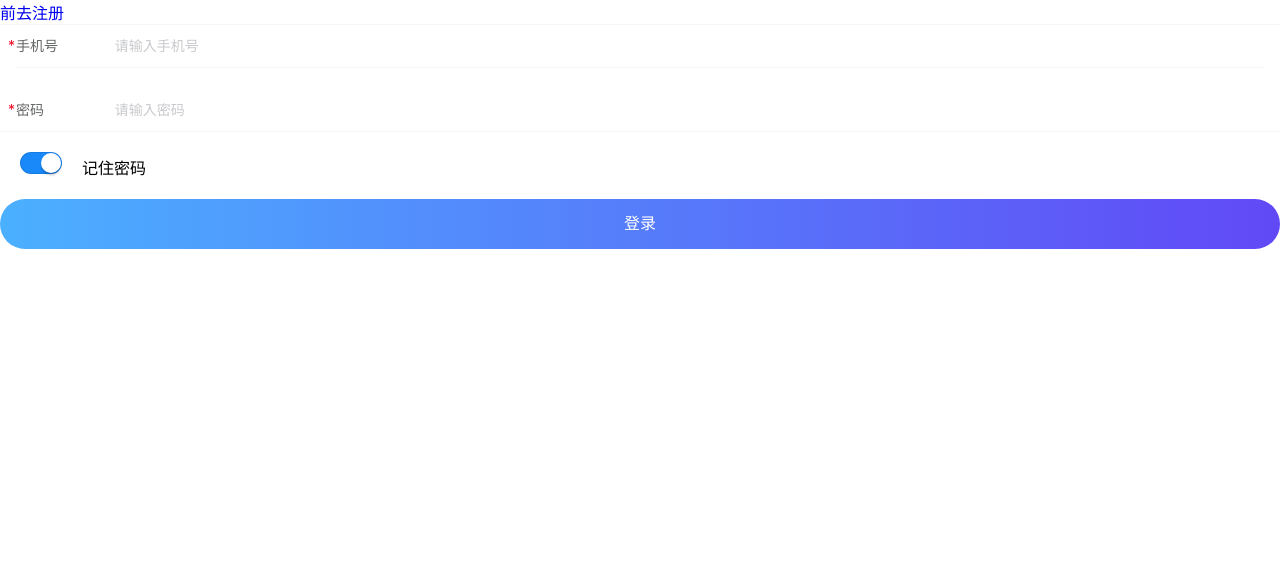
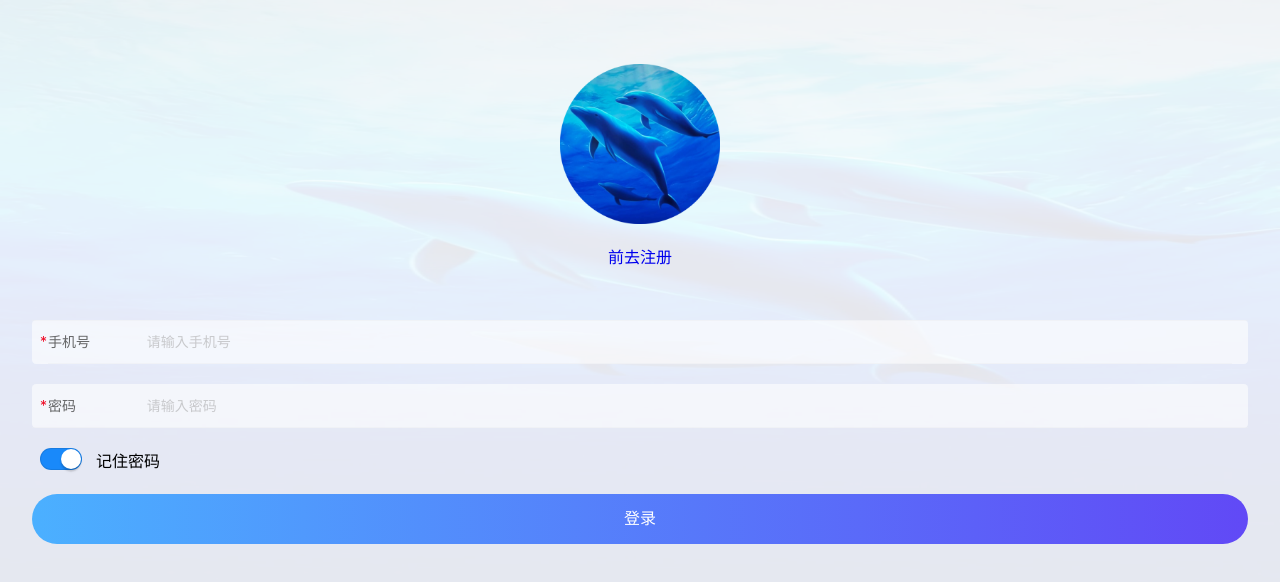
Before and after one commit to alone-lmh/Music-app, a Vue app: page /#/Login in a window 1280 px wide. Shown: the top 582 px of the page. Built offline with nearby package versions, Linux system fonts and the light colour scheme.

Commit message:
实现了登录注册功能

```diff
--- a/public/index.html
+++ b/public/index.html
@@ -16,6 +16,20 @@
       margin: 0;
       padding: 0;
       height: 100% !important;
+    }
+
+    .van-cell-group {
+      background-color: rgba(0, 0, 0, 0) !important;
+    }
+
+    .van-step__circle-container {
+      background: rgba(255, 255, 255, 0) !important;
+    }
+
+    .van-cell,
+    .van-steps {
+      background: rgba(255, 255, 255, 0.6) !important;
+      border-radius: 0.3em
     }
 
     .iptSearch form {
@@ -49,7 +63,7 @@
       width: 100%;
       background: #fff;
     }
-
+    #content{background:#fff;}
     #top {
       height: 0;
       overflow: hidden;
--- a/src/App.vue
+++ b/src/App.vue
@@ -12,8 +12,11 @@ export default {
 <style  scoped>
 
 #app {
+  background:url("../public/bg.png");
+  background-size:100% 100%;
   height: 100%;
   display: flex;
   flex-direction: column;
 }
+
 </style>
--- a/src/components/Search/searchResult.vue
+++ b/src/components/Search/searchResult.vue
@@ -28,7 +28,7 @@ export default {
   methods: {
     getMusicList(i) {
       this.$axios
-        .get("http://121.41.30.226:3000/search?limit=88&keywords=" + i)
+        .get("http://121.41.30.226:3000/search?limit=100&keywords=" + i)
         .then(response => {
           this.result = response.data.result.songs;
         });
--- a/src/components/reg/bsgMsg.vue
+++ b/src/components/reg/bsgMsg.vue
@@ -2,27 +2,53 @@
   <div class="bsgMsg">
     <br />
     <van-cell-group>
-      <van-field required clearable label="用户名" placeholder="请输入用户名" />
+      <van-field v-model="username" required clearable label="用户名" placeholder="请输入用户名" />
       <br />
-      <van-field type="password" label="密码" placeholder="请输入密码" required />
+      <van-field v-model="psw" type="password" label="密码" placeholder="请输入密码" required />
       <br />
-      <van-field type="password" label="验证密码" placeholder="请输入密码" required />
     </van-cell-group>
     <br />
-    <van-button
-      size="large"
-      round
-      color="linear-gradient(to right, #4bb0ff, #6149f6)"
-      @click="next"
-    >注册</van-button>
+    <van-popup class="regModelVer" v-model="warn" round :style="{ width: '80%'}">
+      <P v-show="pFlag">用户名应由字母或汉字组成的3-10位字符</P>
+      <p v-show="!pFlag">密码密码至少包含数字和英文，长度6-18</p>
+    </van-popup>
+    <van-popup v-model="fail" round :style="{ width: '80%'}">
+      注册失败，请重试
+    </van-popup>
   </div>
 </template>
 <script>
 export default {
+  data() {
+    return {fail:false, username: "", psw: "", pFlag: true, warn: false };
+  },
   methods: {
-    next() {
-      this.$router.replace({ path: "/Reg/login" });
+    register() {
+      if (!/^[A-Za-z_-\u2E80-\u9FFF]{3,10}$/.test(this.username)) {
+        this.pFlag = true;
+        this.warn = true;
+      } else if (
+        !/^(?![0-9]+$)(?![a-zA-Z]+$)[0-9A-Za-z]{6,18}$/.test(
+          this.psw
+        )
+      ) {
+        this.warn = true;
+        this.pFlag = false;
+      }else{
+        this.$axios.get("http://121.41.30.226:3000/register/cellphone?phone="+this.$parent.phone+"&password="+this.psw+"&captcha="+this.$parent.code+"&nickname="+this.username).then((response)=>{
+          if(response.data.code==200){
+            return true
+          }else{
+            this.fail=true;
+          }
+        })
+      }
     }
   }
 };
 </script>
+<style scoped>
+.van-popup--center {
+  text-align: center;
+}
+</style>
--- a/src/components/reg/login.vue
+++ b/src/components/reg/login.vue
@@ -2,25 +2,79 @@
   <div class="login">
     <br />
     <van-cell-group>
-      <van-field label="手机号" placeholder="请输入手机号" required />
+      <van-field v-model="phone" label="手机号" placeholder="请输入手机号" required />
       <br />
-      <van-field type="password" label="密码" placeholder="请输入密码" required />
+      <van-field
+        v-model="psw"
+        type="password"
+        label="密码"
+        placeholder="请输入密码"
+        required
+      />
     </van-cell-group>
     <br />
-    <van-button
-      size="large"
-      round
-      color="linear-gradient(to right, #4bb0ff, #6149f6)"
-      @click="next"
-    >登录</van-button>
+    <div class="switch">
+      <van-switch v-model="checked" size="20px" />
+      <span>记住密码</span>
+    </div>
+    <br />
+    <van-popup v-model="warn" round :style="{ width: '80%'}">
+      <P>用户名或密码输入错误</P>
+      <p>请重试</p>
+    </van-popup>
   </div>
 </template>
 <script>
 export default {
-  methods: {
-    next() {
-      this.$router.replace({ path: "/" });
+  data() {
+    return {
+      checked: true,
+      phone: "",
+      psw: "",
+      warn:false
+    };
+  },
+  methods: {loginHandle(){
+      if (this.phone !== "" && this.psw !== "") {
+        this.$axios
+          .get(
+            "http://121.41.30.226:3000/login/cellphone?phone=" +
+              this.phone +
+              "&password=" +
+              this.psw
+          )
+          .then(response => {
+            if (response.data.code == 200) {
+              if (this.checked) {
+                localStorage.setItem("token",this.phone);
+              }
+              localStorage.setItem("token",this.phone);
+              this.$router.push({ path: "/" });
+            } else {
+              this.warn = true;
+            }
+          });
+      }else{
+        this.warn = true;
+      }
     }
   }
 };
 </script>
+<style scoped>
+.van-popup--center {
+  text-align: center;
+}
+.headImg {
+  width: 10em;
+  margin-bottom: 1em;
+}
+.switch {
+  position: relative;
+  padding-left: 0.5em;
+}
+.switch span {
+  position: absolute;
+  left: 4em;
+}
+</style>
--- a/src/components/reg/verify.vue
+++ b/src/components/reg/verify.vue
@@ -2,29 +2,72 @@
   <div class="verify">
     <br />
     <van-cell-group>
-      <van-field label="手机号" placeholder="请输入手机号" />
+      <van-field v-model="phone" label="手机号" placeholder="请输入手机号" />
     </van-cell-group>
     <br />
     <van-cell-group>
-      <van-field center clearable label="短信验证码" placeholder="请输入短信验证码">
-        <van-button slot="button" size="small" type="primary">发送验证码</van-button>
+      <van-field v-model="code" center clearable label="短信验证码" placeholder="请输入验证码">
+        <van-button slot="button" size="small" type="primary" @click="getCode">发送验证码</van-button>
       </van-field>
     </van-cell-group>
     <br />
-    <van-button
-      size="large"
-      round
-      color="linear-gradient(to right, #4bb0ff, #6149f6)"
-      @click="next"
-    >下一步</van-button>
+    <van-popup class="regModelVer" v-model="warn" round :style="{ width: '80%'}">
+      <P v-show="pFlag">请输入正确的手机号</P>
+      <p v-show="!pFlag">请输入正确的验证码</p>
+    </van-popup>
   </div>
 </template>
 <script>
 export default {
+  data() {
+    return { phone: "", code: "", warn: false, pFlag: true };
+  },
   methods: {
-    next() {
-      this.$router.replace({ path: "/Reg/bsgMsg" });
+    getCode() {
+      if (!/^1[3456789]\d{9}$/.test(this.phone)) {
+        this.pFlag = true;
+        this.warn = true;
+      } else {
+        this.$axios
+          .get("http://121.41.30.226:3000/captcha/sent?phone=" + this.phone)
+          .then(response => {
+            if (response.data.code !== 200) {
+              this.pFlag = true;
+              this.warn = true;
+            }
+          });
+      }
+    },
+    phoneVerify() {
+      if (!/^1[3456789]\d{9}$/.test(this.phone)) {
+        this.pFlag = true;
+        this.warn = true;
+      } else if (!/^\d{4}$/.test(this.code)) {
+        this.pFlag = false;
+        this.warn = true;
+      } else {
+        this.$axios
+          .get(
+            "http://121.41.30.226:3000/captcha/verify?phone=" +
+              this.phone +
+              "&captcha=" +
+              this.code
+          )
+          .then(response => {
+            if (response.data.code == 200) {
+              return true;
+            } else {
+              this.pFlag = false;
+              this.warn = true;
+            }
+          });
+      }
     }
   }
 };
 </script>
+<style scoped>
+.van-popup--center {
+  text-align: center;
+}
+</style>
--- a/src/router/index.js
+++ b/src/router/index.js
@@ -17,26 +17,24 @@ const routes = [{
   }, {
     path: '/Reg',
     name: 'Reg',
-    redirect: '/Reg/verify',
     component: () => import('../views/Reg.vue'),
-    children: [{
-      path: 'verify',
-      name: 'verify',
-      component: () => import('../components/reg/verify.vue')
-    }, {
-      path: 'login',
-      name: 'login',
-      component: () => import('../components/reg/login.vue')
-    }, {
-      path: 'bsgMsg',
-      name: 'bsgMsg',
-      component: () => import('../components/reg/bsgMsg.vue')
-    }]
   },
   {
     path: '/',
     name: 'Home',
-    component: () => import('../views/Home.vue')
+    component: () => import('../views/Home.vue'),
+    meta: {
+      isLogin: true
+    },
+    beforeEnter: (to, from, next) => {
+      if (localStorage.getItem("token")) {
+        next()
+      } else {
+        next({
+          path: '/Login'
+        })
+      }
+    }
   }
 ]
 
--- a/src/views/Home.vue
+++ b/src/views/Home.vue
@@ -103,6 +103,7 @@ export default {
 .van-nav-bar{position:fixed;width:100%;}
 .iptSearch{padding-top:44px;}
 .hotSearch{padding-top:54px;}
+
 .van-sticky--fixed {
   background: #fff;
 }
--- a/src/views/Login.vue
+++ b/src/views/Login.vue
@@ -1,33 +1,54 @@
 <template>
   <div id="login">
-    <router-link :to="{name:'Reg'}">前去注册</router-link>
-    <br />
-    <van-cell-group>
-      <van-field label="手机号" placeholder="请输入手机号" required />
+    <div class="loginHead">
+      <img class="headImg" src="../../public/head.png" alt />
       <br />
-      <van-field type="password" label="密码" placeholder="请输入密码" required />
-    </van-cell-group>
-    <br />
-    <van-switch class="switch" v-model="checked" size="20px"/>记住密码
-    <br />
-    <br />
-    <van-button size="large" round color="linear-gradient(to right, #4bb0ff, #6149f6)" @click="loginHandle">登录</van-button>
+      <router-link :to="{name:'Reg'}">前去注册</router-link>
+    </div>
+    <login ref="getFn"></login>
+    <van-button
+      size="large"
+      round
+      color="linear-gradient(to right, #4bb0ff, #6149f6)"
+      @click="loginHandle"
+    >登录</van-button>
   </div>
 </template>
 <script>
+import login from "../components/reg/login.vue";
 export default {
-    data() {
+  data() {
     return {
-      checked: true
     };
   },
+  components: { login },
   methods: {
-    loginHandle(){
-      this.$router.replace({path:'/'})
+    loginHandle() {
+      this.$refs.getFn.loginHandle();
     }
-  },
-}
+  }
+};
 </script>
 <style scoped>
-    .switch{margin:0 20px;}
+#login {
+  padding: 4em 2em;
+}
+.loginHead {
+  text-align: center;
+  margin-bottom: 2em;
+}
+
+.headImg {
+  width: 10em;
+  margin-bottom: 1em;
+}
+/* .switch {
+  position: relative;
+  padding-left: 0.5em;
+}
+.van-popup--center{text-align: center;}
+.switch span {
+  position: absolute;
+  left: 4em;
+} */
 </style>
--- a/src/views/NewMusic.vue
+++ b/src/views/NewMusic.vue
@@ -1,11 +1,10 @@
 <template>
   <div class="NewMusic">
-    <van-swipe :autoplay="3000">
+    <van-swipe >
       <van-swipe-item v-for="(image, index) in images" :key="index">
         <img :src="image.pic" @click="getMusic(image.song.id)" />
       </van-swipe-item>
     </van-swipe>
-    <lazy-component>
       <van-list>
         <van-cell
           v-for="item in list"
@@ -17,7 +16,6 @@
           <van-icon slot="right-icon" name="music-o" style="line-height: inherit;" size="1.5em" />
         </van-cell>
       </van-list>
-    </lazy-component>
   </div>
 </template>
 <script>
@@ -61,6 +59,7 @@ export default {
 <style scoped>
 .van-swipe img {
   width: 100%;
+  display:block;
 }
 .van-tabs__content {
   flex: 1;
--- a/src/views/Reg.vue
+++ b/src/views/Reg.vue
@@ -1,20 +1,101 @@
 <template>
   <div id="reg">
-    <router-link :to="{name:'Login'}">点击直接登录</router-link>
+    <div class="loginHead">
+      <img class="headImg" src="../../public/head.png" alt />
+      <br />
+      <router-link :to="{name:'Login'}">点击直接登录</router-link>
+    </div>
     <van-steps :active="active">
       <van-step>验证手机号</van-step>
       <van-step>设置账户信息</van-step>
       <van-step>注册成功</van-step>
     </van-steps>
-    <router-view :key="$route.path"></router-view>
+    <verify v-show="verifyFlag" ref="getVerify"></verify>
+    <bsgMsg v-show="bsgMsgFlag" ref="getBsg"></bsgMsg>
+    <login v-show="loginFlag" ref="getFn"></login>
+    <van-button
+      class="next"
+      size="large"
+      round
+      color="linear-gradient(to right, #4bb0ff, #6149f6)"
+      @click="next"
+    >下一步</van-button>
   </div>
 </template>
 <script>
+import verify from "../components/reg/verify.vue";
+import bsgMsg from "../components/reg/bsgMsg.vue";
+import login from "../components/reg/login.vue";
 export default {
   data() {
     return {
-      active: 0
+      active: 0,
+      verifyFlag: true,
+      bsgMsgFlag: false,
+      loginFlag: false,
+      phone: "",
+      code: "",
+      username: "",
+      psw: ""
     };
+  },
+  components: {
+    verify,
+    bsgMsg,
+    login
+  },
+  methods: {
+    next() {
+      this.active++;
+      if (this.active == 1) {
+        //调用验证短信验证码的方法
+        if (this.$refs.getVerify.phoneVerify()) {
+          this.verifyFlag = false;
+          this.bsgMsgFlag = true;
+          this.loginFlag = false;
+          this.phone = this.$refs.getVerify.phone;
+          this.code = this.$refs.getVerify.code;
+          console.log(this.phone,this.code)
+          document.querySelector(".next .van-button__text").innerText = "注册";
+        } else {
+          this.verifyFlag = true;
+          this.bsgMsgFlag = false;
+          this.loginFlag = false;
+        }
+      }
+
+      if (this.active == 2) {
+        //调用注册方法
+        if (this.$refs.getBsg.register()) {
+          this.verifyFlag = false;
+          this.bsgMsgFlag = false;
+          this.loginFlag = true;
+          document.querySelector(".next .van-button__text").innerText = "登录";
+        } else {
+          this.verifyFlag = false;
+          this.bsgMsgFlag = true;
+          this.loginFlag = false;
+          this.active=1;
+        }
+      }
+      if (this.active == 3) {
+        this.$refs.getFn.loginHandle();
+        this.active = 2;
+      }
+    }
   }
 };
 </script>
+<style scoped>
+#reg {
+  padding: 3em 2em 0;
+}
+.loginHead {
+  text-align: center;
+  margin-bottom: 2em;
+}
+.headImg {
+  width: 10em;
+  margin-bottom: 1em;
+}
+</style>
```
Also changed, not shown: public/bg.png (added), public/head.png (added).
